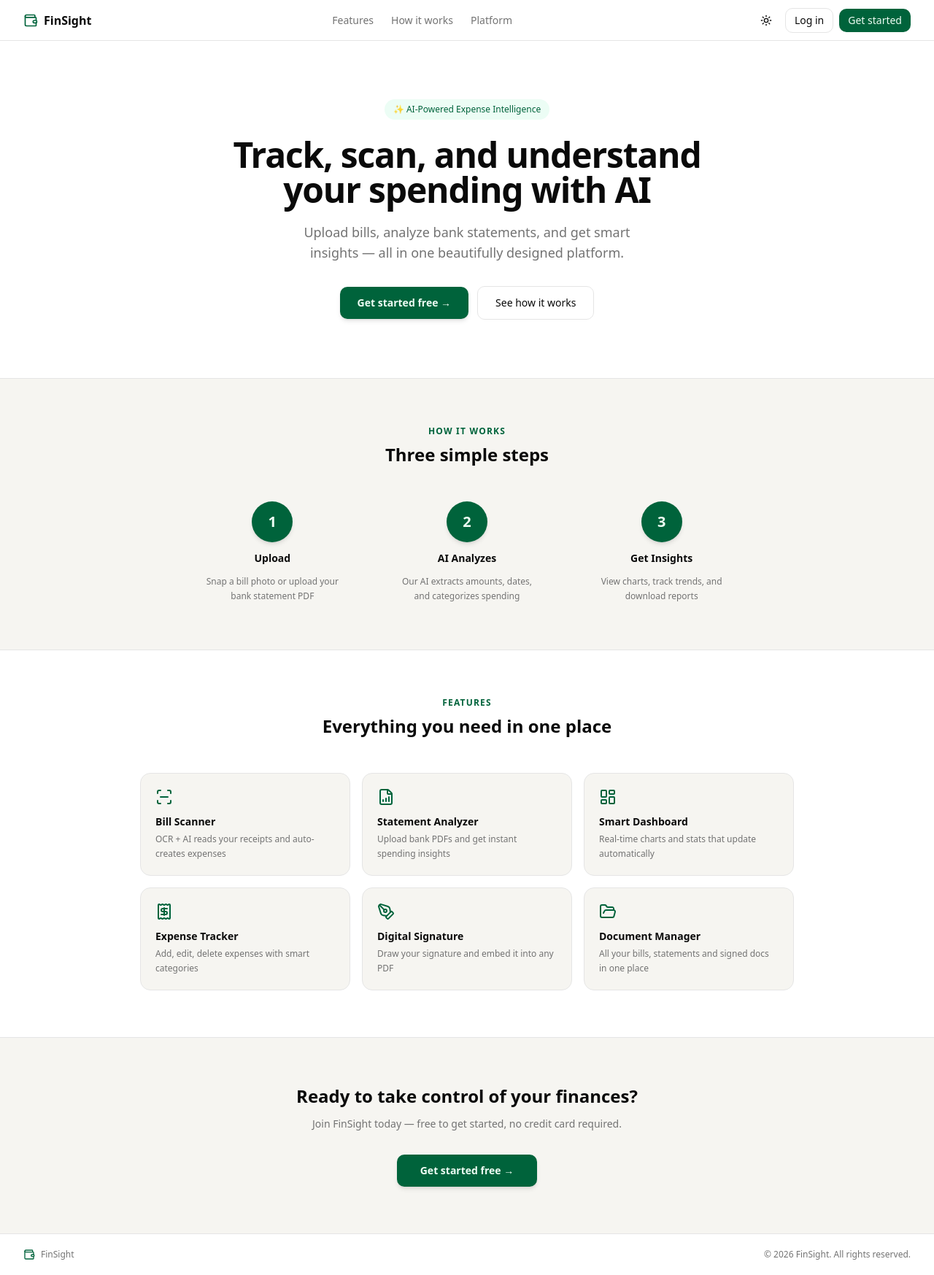
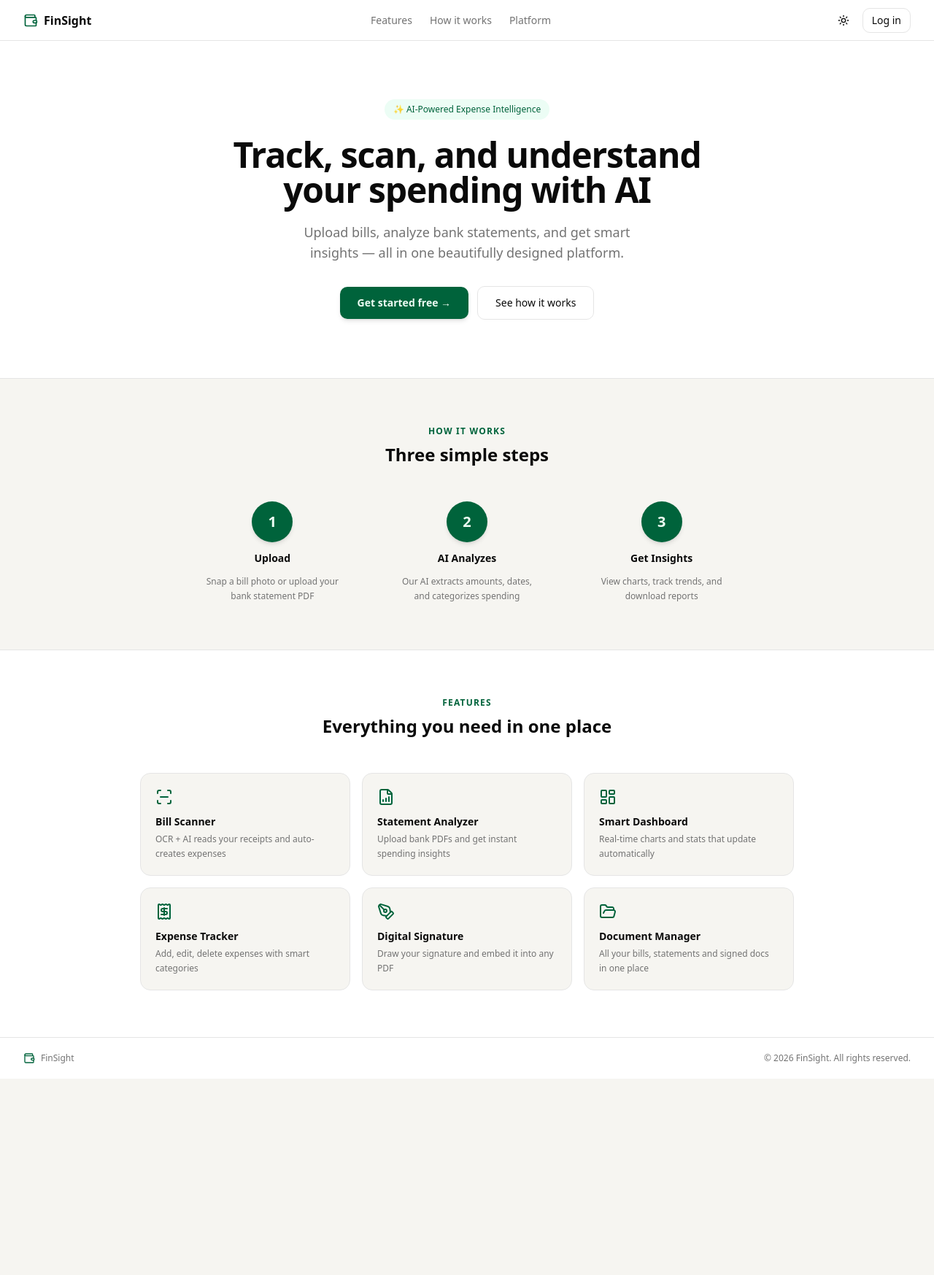
Before and after one commit to Prishakarthika27/finsight-expense-platform, a Next.js app in the folder frontend/: page /home in a window 1280 px wide. Shown: the whole page at 73% size. After the commit the page ends 1478 px from the top, so only its background shows below. Built offline with nearby package versions, Linux system fonts and the light colour scheme.

Commit message:
fix: single get started button, remove CTA section

```diff
--- a/frontend/src/app/(public)/home/page.tsx
+++ b/frontend/src/app/(public)/home/page.tsx
@@ -49,14 +49,14 @@ export default function HomePage() {
           <span className="text-base font-semibold">FinSight</span>
         </div>
 
-        {/* Desktop nav */}
+        {/* Desktop nav - text */}
         <div className="hidden md:flex items-center gap-6">
           <a href="#features" className="text-sm font-medium text-muted-foreground hover:text-foreground transition-colors">Features</a>
           <a href="#how-it-works" className="text-sm font-medium text-muted-foreground hover:text-foreground transition-colors">How it works</a>
           <Link href="/platform" className="text-sm font-medium text-muted-foreground hover:text-foreground transition-colors">Platform</Link>
         </div>
 
-        {/* Mobile nav - icons */}
+        {/* Mobile nav - icons only */}
         <div className="flex md:hidden items-center gap-4">
           <a href="#features" className="text-muted-foreground hover:text-primary transition-colors" title="Features">
             <ScanLine className="h-5 w-5" />
@@ -73,9 +73,6 @@ export default function HomePage() {
           <ThemeToggle />
           <Link href="/login" className="text-sm px-3 py-1.5 rounded-lg border border-border hover:bg-muted transition-colors">
             Log in
-          </Link>
-          <Link href="/register" className="hidden md:block text-sm px-3 py-1.5 rounded-lg bg-primary text-primary-foreground hover:opacity-90 transition-opacity font-medium">
-            Get started
           </Link>
         </div>
       </nav>
@@ -148,19 +145,6 @@ export default function HomePage() {
         </div>
       </section>
 
-      {/* CTA */}
-      <section className="py-16 px-6 text-center bg-muted/50 border-t border-border">
-        <h2 className="animate-on-scroll text-2xl font-semibold mb-3">Ready to take control of your finances?</h2>
-        <p className="animate-on-scroll text-sm text-muted-foreground mb-8">
-          Join FinSight today — free to get started, no credit card required.
-        </p>
-        <div className="animate-on-scroll">
-          <Link href="/register" className="inline-block px-8 py-3 bg-primary text-primary-foreground rounded-lg text-sm font-semibold hover:opacity-90 transition-opacity shadow-md">
-            Get started free →
-          </Link>
-        </div>
-      </section>
-
       {/* Footer */}
       <footer className="border-t py-5 px-8 flex items-center justify-between text-xs text-muted-foreground bg-card">
         <div className="flex items-center gap-2">
```
